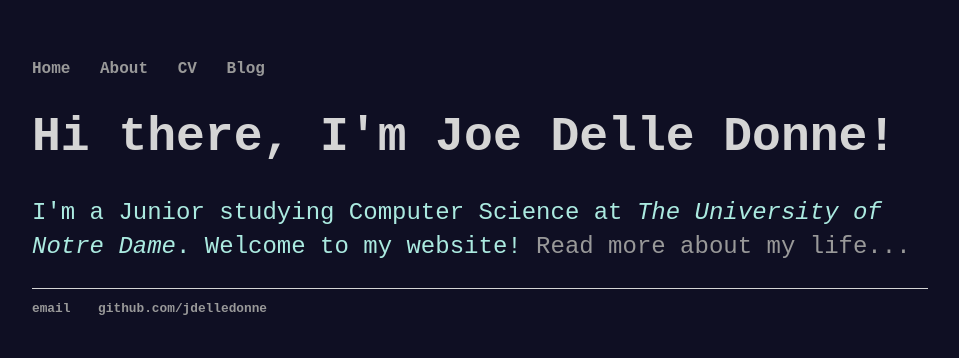
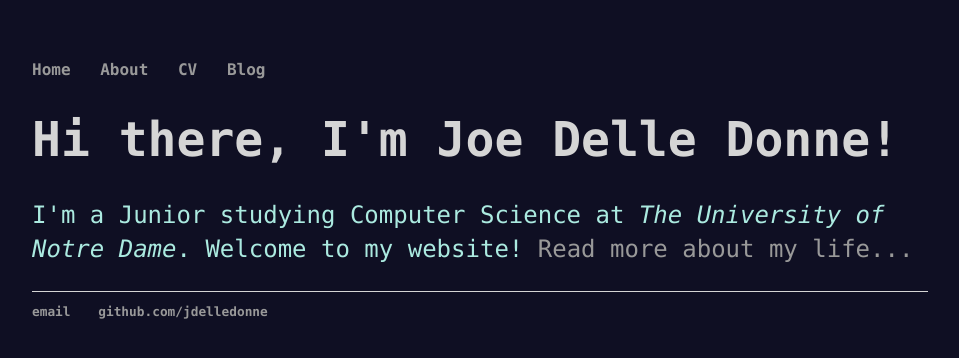
Before and after one commit to jdelledonne/jdelledonne.github.io, a Jekyll site: the page index.html, which Jekyll copies as it is, in a window 1280 px wide. Shown: the top 358 px of the page, without its empty margins (160-1119 px from the left). Built offline with Jekyll 4.4.1, drawn with Linux system fonts in a browser that asks for light colours.

Commit message:
Font edits

```diff
--- a/css/main.css
+++ b/css/main.css
@@ -1,12 +1,12 @@
 body {
     margin: 60px auto;
     background-color: #0f0f23;
-    font-family:'Source Code Pro', monospace;
+    font-family:'Lucida Console', Monaco, monospace;
     width: 70%;
 }
 
 nav ul, footer ul {
-    font-family:'Source Code Pro', monospace;
+    font-family:'Lucida Console', Monaco, monospace;
     padding: 0px;
     list-style: none;
     font-weight: bold;
@@ -28,13 +28,13 @@ a:hover {
 
 h1 {
     font-size: 3em;
-    font-family:'Source Code Pro', monospace;
+    font-family:'Lucida Console', Monaco, monospace;
     color: #d5d5d5;
 }
 
 p {
     font-size: 1.5em;
-    font-family:'Source Code Pro', monospace;
+    font-family:'Lucida Console', Monaco, monospace;
     line-height: 1.4em;
     color: rgb(171, 234, 224);
 }
```
